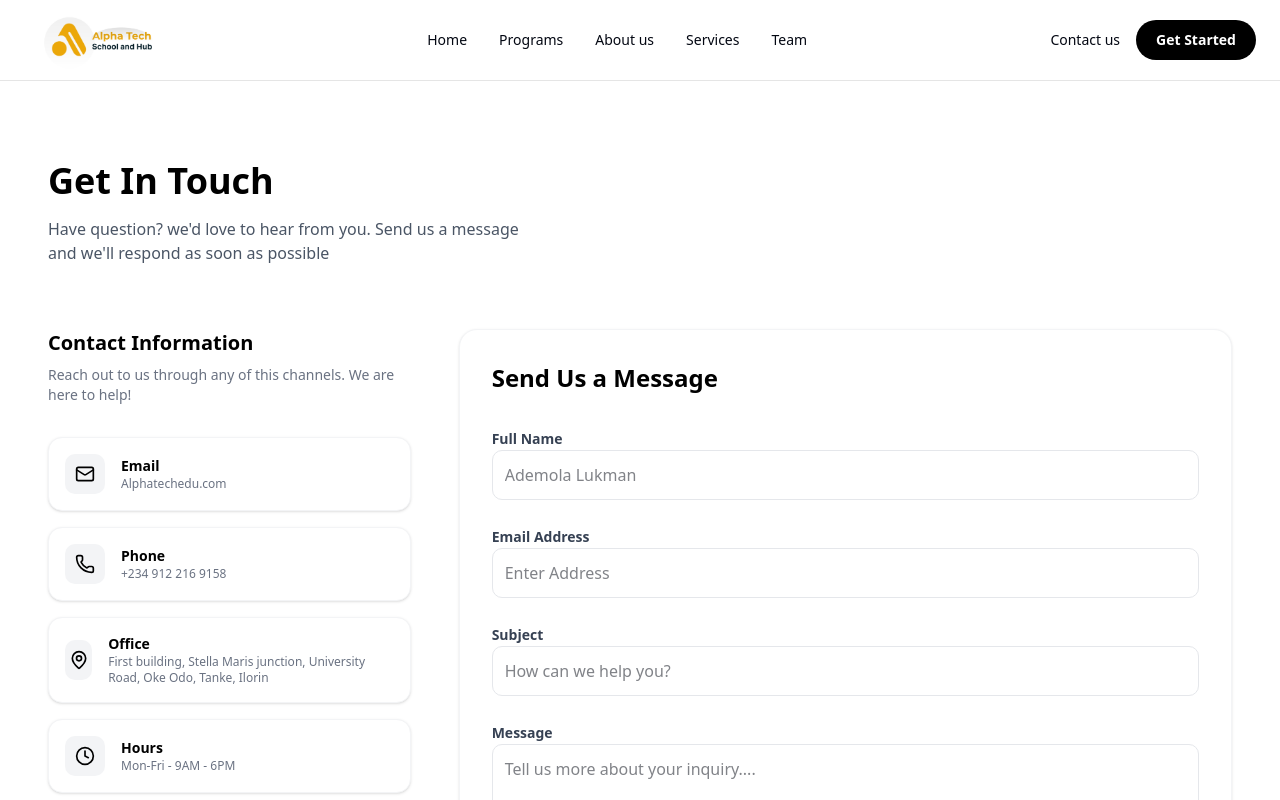
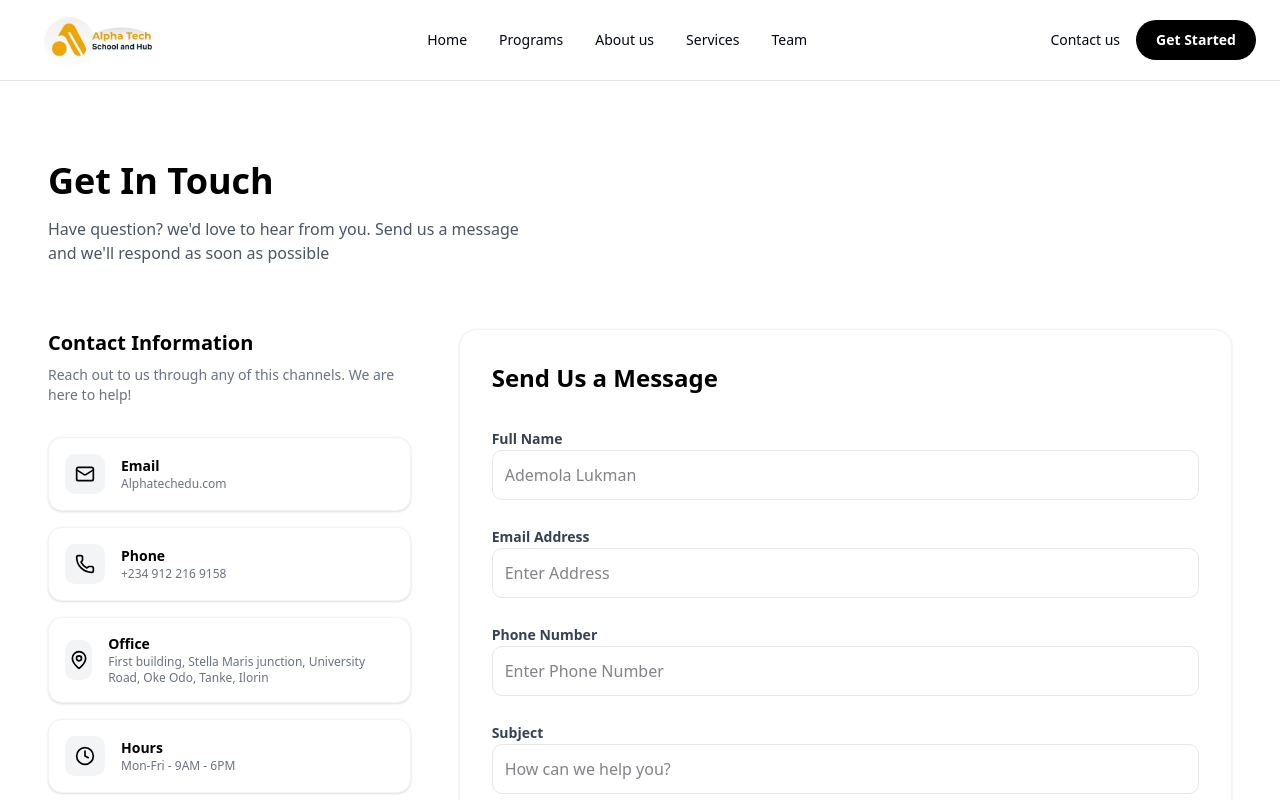
Before and after one commit to damilox/alpha-tech-school, a Next.js app: page /contact in a window 1280 px wide. Shown: the top 800 px of the page. Built offline with nearby package versions, Linux system fonts and the light colour scheme.

Commit message:
form fix

```diff
--- a/src/app/(marketing)/_component/ContactForm.tsx
+++ b/src/app/(marketing)/_component/ContactForm.tsx
@@ -64,6 +64,19 @@ export function ContactForm() {
 
 
         <div className="space-y-2">
+          <label className="text-sm font-semibold text-gray-700">Phone Number</label>
+          <input
+            id="phone"
+            type="tel"
+            name="phone"
+            required
+            placeholder="Enter Phone Number"
+            className="w-full p-3 border border-gray-200 rounded-lg focus:outline-none focus:border-black focus:ring-1 focus:ring-black transition"
+          />
+          <ValidationError prefix="Phone" field="phone" errors={state.errors} className="text-red-500 text-xs"/>
+        </div>
+
+        <div className="space-y-2">
           <label className="text-sm font-semibold text-gray-700">Subject</label>
           <input
             id="subject"
--- a/src/app/(marketing)/_component/ContactInfo.tsx
+++ b/src/app/(marketing)/_component/ContactInfo.tsx
@@ -2,7 +2,6 @@
 import { Mail, Phone, MapPin, Clock, Facebook, Linkedin, Instagram } from "lucide-react";
 import Link from "next/link";
 
-// Helper component for the social icons
 const SocialIcon = ({ icon: Icon }: { icon: any }) => (
   <div className="w-8 h-8 bg-black text-white rounded-full flex items-center justify-center hover:bg-gray-800 transition">
     <Icon size={16} />
```
